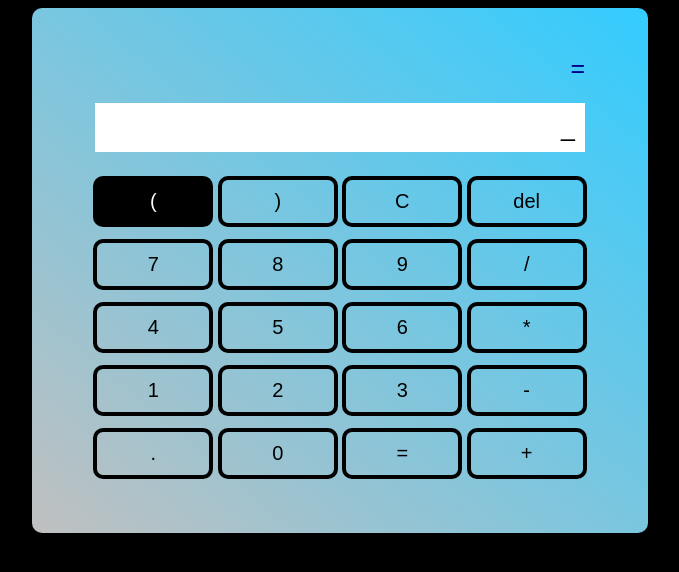
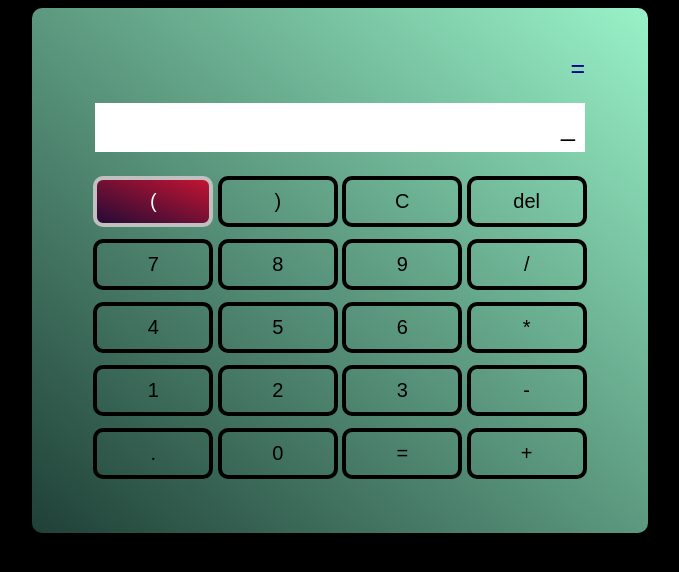
Before and after one commit to ChrisBreak/calculator, a plain HTML site: page index.html in a window 1280 px wide. In both pictures the pointer is over the button 453 px from the left and 201 px from the top of the page. Shown: the whole page, without its empty margins (300-979 px from the left). Drawn offline with Linux system fonts and the light colour scheme.

Commit message:
Update calcStyle.css

```diff
--- a/calcStyle.css
+++ b/calcStyle.css
@@ -10,7 +10,7 @@ body {
   padding: 0.5em;
   padding-bottom: 3em;
   border-radius: 10px;
-  background-image: linear-gradient(to top right, #C0C0C0, #33ccff);
+  background-image: linear-gradient(to top right, #1f4037, #99f2c8);
 }
 
 #displays {
@@ -51,7 +51,8 @@ body {
 
 .butt:hover, .butt:focus, .butt:active {
   color: white;
-  background-color: black;
+  background-image: linear-gradient(to top right, #240b36, #c31432);
+  border-color: #C0C0C0;
 }
 
 @media (min-width: 640px) {
```
